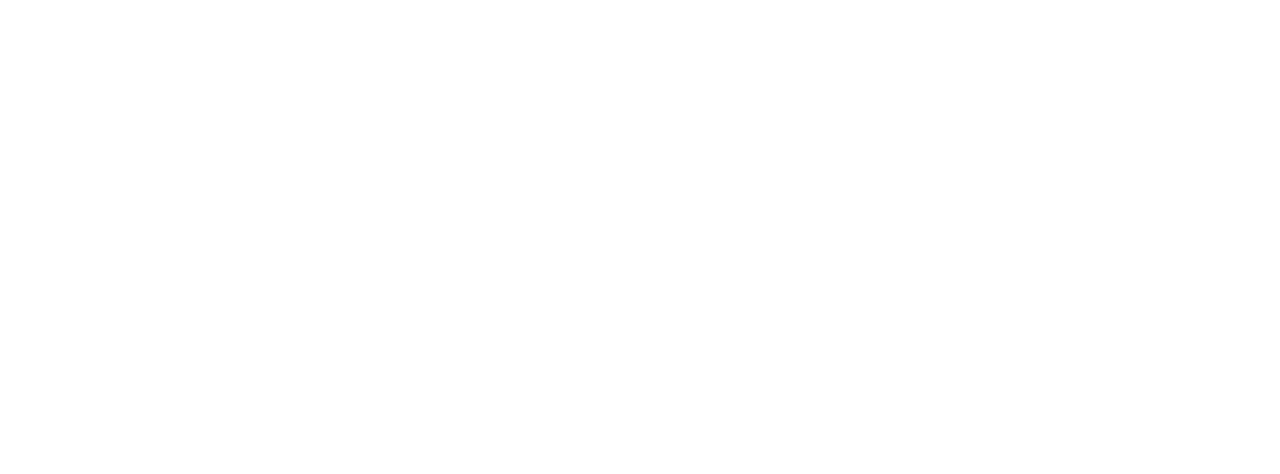
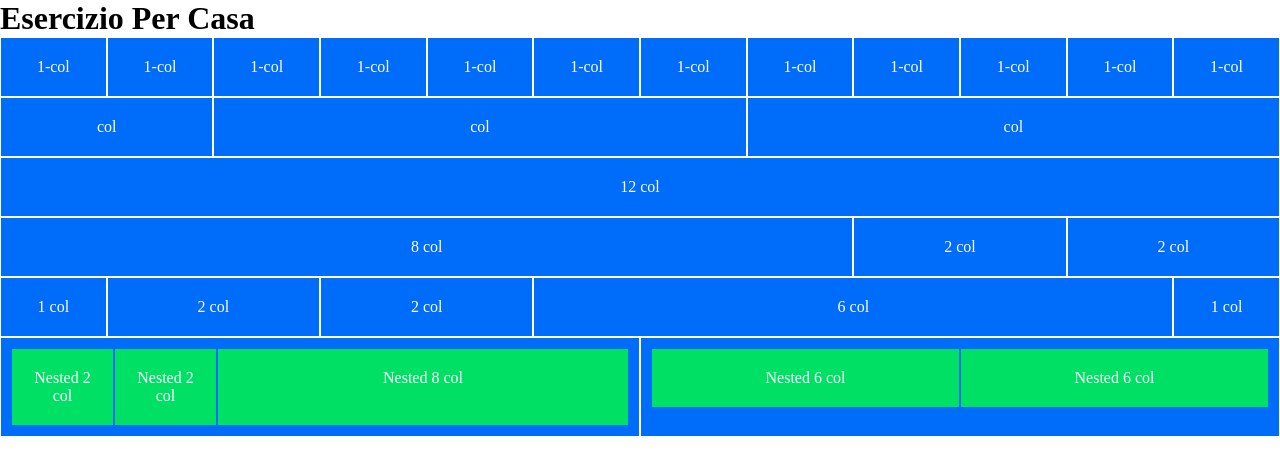
Before and after one commit to Vegadrone/html-css-12bool, a plain HTML site: page index.html in a window 1280 px wide. Drawn offline with Linux system fonts and the light colour scheme.

Commit message:
Prima-parte-screen-ricreata

```diff
--- a/css/12BoolFlex.css
+++ b/css/12BoolFlex.css
@@ -472,18 +472,60 @@
 
 }
 
-.center {
+.h-center {
    justify-content: center;
    text-align: center;
+}
+
+.v-center {
+   align-items: center;
+   text-align: center;
+}
+
+.s-a {
+   justify-content: space-around;
+}
+
+.s-b {
+   justify-content: space-between;
 }
 
 .p-1{
    padding: 10px;
 }
+
+.p-2{
+   padding: 20px;
+}
+
 .p-3{
    padding: 30px;
 }
 
-.bg-active{
-   background-color: green;
+.m-1 {
+  margin: 10px;
 }
+
+.m-2 {
+  margin: 20px;
+}
+
+.m-3 {
+  margin: 30px;
+}
+
+.color-txt {
+   color: #fff;
+}
+
+.bg-normal {
+   background-color: #006cfa ;
+}
+
+.bg-nested {
+   background-color: #00e064;
+}
+
+.brdr-1-w {
+   border: 1px solid #fff;
+}
--- a/css/style.css
+++ b/css/style.css
@@ -0,0 +1,3 @@
+[class*="bg-nested"] {
+    border: 1px solid #006cfa;
+}
--- a/index.html
+++ b/index.html
@@ -9,6 +9,59 @@
     <title>Framework-Exercise</title>
 </head>
 <body>
-
+    <div class="container-fluid">
+        <div class="row">
+            <h1>Esercizio Per Casa</h1>
+        </div>
+        <div class="row">
+            <div class="col-1 bg-normal p-2 h-center v-center color-txt brdr-1-w">1-col</div>
+            <div class="col-1 bg-normal p-2 h-center v-center color-txt brdr-1-w">1-col</div>
+            <div class="col-1 bg-normal p-2 h-center v-center color-txt brdr-1-w">1-col</div>
+            <div class="col-1 bg-normal p-2 h-center v-center color-txt brdr-1-w">1-col</div>
+            <div class="col-1 bg-normal p-2 h-center v-center color-txt brdr-1-w">1-col</div>
+            <div class="col-1 bg-normal p-2 h-center v-center color-txt brdr-1-w">1-col</div>
+            <div class="col-1 bg-normal p-2 h-center v-center color-txt brdr-1-w">1-col</div>
+            <div class="col-1 bg-normal p-2 h-center v-center color-txt brdr-1-w">1-col</div>
+            <div class="col-1 bg-normal p-2 h-center v-center color-txt brdr-1-w">1-col</div>
+            <div class="col-1 bg-normal p-2 h-center v-center color-txt brdr-1-w">1-col</div>
+            <div class="col-1 bg-normal p-2 h-center v-center color-txt brdr-1-w">1-col</div>
+            <div class="col-1 bg-normal p-2 h-center v-center color-txt brdr-1-w">1-col</div>
+        </div>
+        <div class="row">
+            <div class="col-2 bg-normal p-2 h-center v-center color-txt brdr-1-w">col</div>
+            <div class="col-5 bg-normal p-2 h-center v-center color-txt brdr-1-w">col</div>
+            <div class="col-5 bg-normal p-2 h-center v-center color-txt brdr-1-w">col</div>
+        </div>
+        <div class="row">
+            <div class="col-12 bg-normal p-2 h-center v-center color-txt brdr-1-w">12 col</div>
+        </div>
+        <div class="row">
+            <div class="col-8 bg-normal p-2 h-center v-center color-txt brdr-1-w">8 col</div>
+            <div class="col-2 bg-normal p-2 h-center v-center color-txt brdr-1-w">2 col</div>
+            <div class="col-2 bg-normal p-2 h-center v-center color-txt brdr-1-w">2 col</div>
+        </div>
+        <div class="row">
+            <div class="col-1 bg-normal p-2 h-center v-center color-txt brdr-1-w">1 col</div>
+            <div class="col-2 bg-normal p-2 h-center v-center color-txt brdr-1-w">2 col</div>
+            <div class="col-2 bg-normal p-2 h-center v-center color-txt brdr-1-w">2 col</div>
+            <div class="col-6 bg-normal p-2 h-center v-center color-txt brdr-1-w">6 col</div>
+            <div class="col-1 bg-normal p-2 h-center v-center color-txt brdr-1-w">1 col</div>
+        </div>
+        <div class="row">
+            <div class="col-6 bg-normal p-1 h-center v-center brdr-1-w">
+                <div class="row">
+                    <div class="col-2 bg-nested p-2 h-center v-center color-txt">Nested 2 col</div>
+                    <div class="col-2 bg-nested p-2 h-center v-center color-txt">Nested 2 col</div>
+                    <div class="col-8 bg-nested p-2 h-center v-center color-txt">Nested 8 col</div>
+                </div>
+            </div>
+            <div class="col-6 bg-normal p-1 h-center v-center brdr-1-w">
+                <div class="row">
+                    <div class="col-6 bg-nested p-2 h-center v-center color-txt">Nested 6 col</div>
+                    <div class="col-6 bg-nested p-2 h-center v-center color-txt">Nested 6 col</div>
+                </div>
+            </div>
+        </div>
+    </div>
 </body>
 </html>
```
